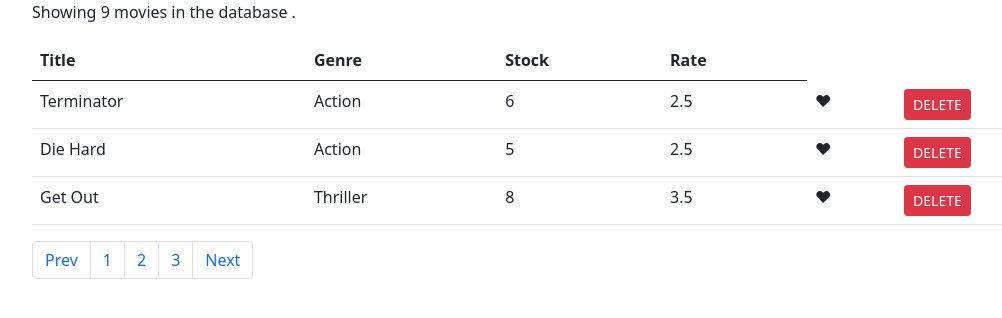
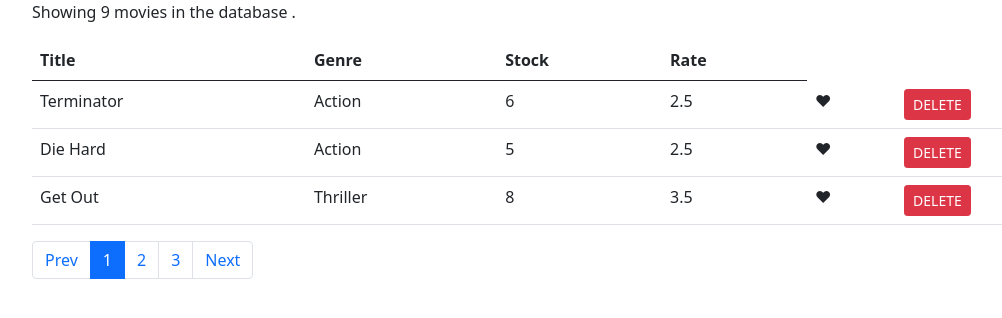
Before and after one commit to siddhant-grover/vidly, a React (Create React App) app: page / in a window 1280 px wide. Shown: the top 318 px of the page, without its empty margins (62-1064 px from the left). Built offline with nearby package versions, Linux system fonts and the light colour scheme.

Commit message:
propTypes

```diff
--- a/package.json
+++ b/package.json
@@ -8,6 +8,7 @@
     "@testing-library/user-event": "^12.8.3",
     "bootstrap": "^5.0.1",
     "font-awesome": "^4.7.0",
+    "prop-types": "^15.7.2",
     "react": "^17.0.2",
     "react-dom": "^17.0.2",
     "react-scripts": "4.0.3",
--- a/src/Components/Movies.js
+++ b/src/Components/Movies.js
@@ -2,6 +2,7 @@ import React,{useState} from 'react';
 import Heart from './heart';
 import {getMovies} from '../services/fakeMovieService'
 import Paginate from '../Components/Paginate';
+
 function Movies(props) {
 
 const [arr,setArr] = useState(getMovies());
@@ -55,7 +56,7 @@ return (
     }
     </tbody>
     </table>
-    <Paginate totalMovies={arr.length} moviesPerPage={moviesPerPage} paginate={paginate}/>
+    <Paginate totalMovies={arr.length} moviesPerPage={moviesPerPage} paginate={paginate} currentPage={pageNumber}/>
   </main>
 )
 
--- a/src/Components/Paginate.js
+++ b/src/Components/Paginate.js
@@ -1,5 +1,5 @@
 import React from 'react';
-
+import PropTypes from 'prop-types'
 function Paginate(props) {
     let length = Math.ceil(props.totalMovies/props.moviesPerPage)
     let arr = new Array(length).fill(0);
@@ -11,7 +11,7 @@ function Paginate(props) {
   <li className="page-item"><a className="page-link" href="!#">Prev</a></li>
       {
           arr.map((item,index)=>{
-              return (<li key={index} className="page-item"><a className="page-link" href="!#" onClick={()=>{props.paginate(index+1)}}>{index+1}</a></li>)
+              return (<li key={index} className={(index+1 ===props.currentPage)? 'page-item active':'page-item'}><a className="page-link" href="!#" onClick={()=>{props.paginate(index+1)}}>{index+1}</a></li>)
           })
       }
       <li className="page-item"><a className="page-link" href="!#">Next</a></li>
@@ -22,5 +22,13 @@ function Paginate(props) {
         </div>
     );
 }
+Paginate.propTypes={
+        totalMovies:PropTypes.number.isRequired,
+        moviesPerPage:PropTypes.number.isRequired,
+        paginate:PropTypes.func.isRequired,
+        currentPage:PropTypes.number.isRequired,
+
+
+}
 
 export default Paginate;
```
